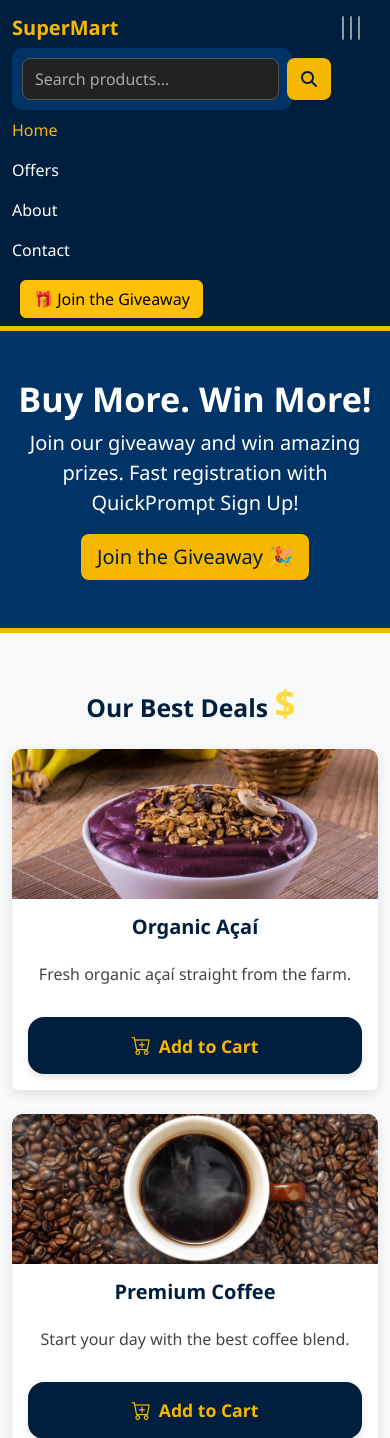
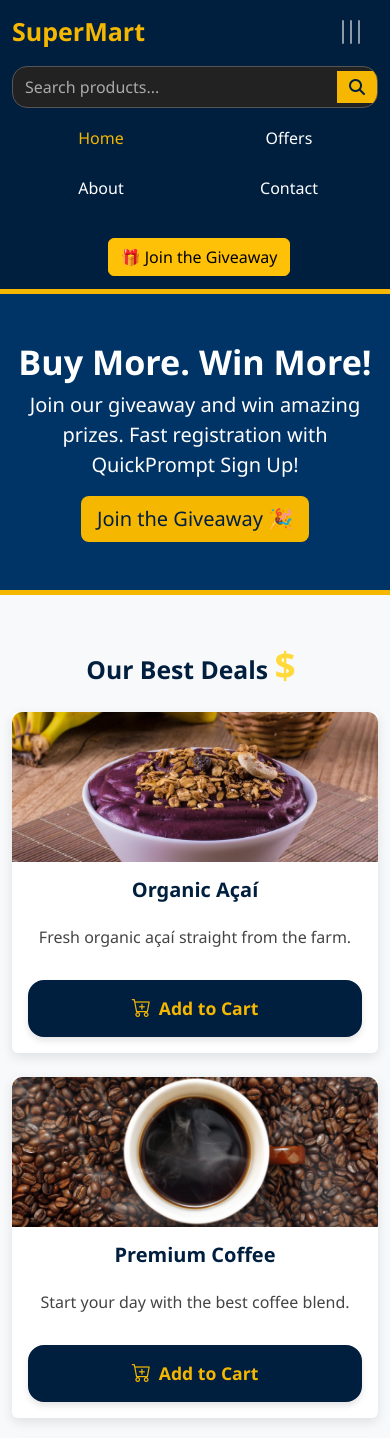
Before and after one commit to apedrodev1/JavaScript-Learning-HUB, a PHP site: page / in a window 390 px wide, after a click that opens the changed part. Shown: the top 1438 px of the page. Run offline with PHP 8.4, Linux system fonts and the light colour scheme.

Commit message:
feat: search bar and refactor: responsivity

```diff
--- a/QuickPrompt SignUp/src/css/styleIndex.css
+++ b/QuickPrompt SignUp/src/css/styleIndex.css
@@ -6,6 +6,7 @@
   --medium-color: #003366;
   --light-color: #f8f9fa;
   --text-color: #ffffff;
+  --bk-color: #222;
 }
 
 /* 🌐 Body */
@@ -22,7 +23,7 @@ body {
 
 .navbar .nav-link {
   color: var(--text-color);
-  transition: color 0.3s;
+  transition: color 0.2s;
 }
 
 .navbar .nav-link:hover,
@@ -33,25 +34,30 @@ body {
 .navbar-brand {
   color: var(--primary-color);
   font-weight: bold;
+  font-size: 25px;
 }
 
 /* 🎯 Search bar */
+/* 🔍 Barra de pesquisa estilizada */
 .search-bar {
-  max-width: 280px;
+  min-width: 150px;
   width: 100%;
   display: flex;
-  gap: 8px;
-  transition: all 0.3s ease-in-out;
+  align-items: center;
+  border-radius: 25px;
+  overflow: hidden;
+  background-color: var(--bk-color);
+  border: 1px solid #555;
+  transition: box-shadow 0.3s ease-in-out;
 }
 
 .search-bar input {
-  background-color: #222;
-  border: 1px solid #555;
+  flex: 1;
+  padding: 8px 12px;
+  background: transparent;
+  border: none;
   color: #fff;
-  padding: 8px 12px;
-  border-radius: 8px;
-  flex: 1;
-  transition: all 0.25s ease;
+  font-size: 1rem;
 }
 
 .search-bar input::placeholder {
@@ -60,55 +66,28 @@ body {
 
 .search-bar input:focus {
   outline: none;
-  border-color: var(--primary-color);
-  box-shadow: 0 0 8px rgba(245, 183, 0, 0.6);
 }
 
 .search-bar button {
   background-color: var(--primary-color);
+  border: none;
+  padding: none;
   color: var(--dark-color);
-  border: none;
-  padding: 8px 14px;
-  border-radius: 8px;
   cursor: pointer;
-  transition: background-color 0.25s ease, transform 0.2s ease;
+  display: flex;
+  align-items: center;
+  justify-content: center;
+  transition: background-color 0.3s ease, transform 0.2s ease;
 }
 
 .search-bar button:hover {
-  background-color: var(--primary-hover);
-  transform: scale(1.05);
+  transform: scale(1.4);
 }
 
-/* 🎨 Ajuste do fundo: mais vibrante no mobile, mais clean no desktop */
-@media (max-width: 992px) {
-  .search-bar {
-    background-color: var(--medium-color);
-    padding: 10px;
-    border-radius: 10px;
-  }
+/* Efeito quando a barra estiver ativa */
+.search-bar:focus-within {
+  box-shadow: 0 0 8px var(--primary-color);
 }
-
-/* 🍔 Animação suave do botão hamburguer */
-.navbar-toggler {
-  border: none;
-  transition: transform 0.5s ease;
-}
-
-.navbar-toggler:focus {
-  outline: none;
-  box-shadow: none;
-}
-
-.navbar-toggler:hover {
-  transform: rotate(8px) scale(1.05);
-}
-
-/* Estado ativo com transição */
-.navbar-toggler[aria-expanded="true"] {
-  transform: rotate(90deg);
-}
-
-
 
 /* 🏆 Hero Section */
 .hero {
@@ -262,6 +241,122 @@ footer p {
 /* Responsividade da Navbar */
 @media (max-width: 992px) {
   .navbar .btn {
-    margin-top: 10px;
+    margin-top: 20px;
+  }
+
+  .navbar-nav {
+    display: grid;
+    grid-template-columns: 1fr 1fr; /* duas colunas iguais */
+    gap: 10px;
+    text-align: center;
+  }
+
+  /* Itens comuns */
+  .navbar-nav .nav-item {
+    width: 100%;
   }
 }
+
+/* 🍔 Animação suave do botão hamburguer */
+.navbar-toggler {
+  border: none;
+  transition: transform 0.5s ease;
+}
+
+.navbar-toggler:focus {
+  outline: none;
+  box-shadow: none;
+}
+
+.navbar-toggler:hover {
+  transform: rotate(8px) scale(1.05);
+}
+
+/* Estado ativo com transição */
+.navbar-toggler[aria-expanded="true"] {
+  transform: rotate(90deg);
+}
+
+
+
+/* 🔍 Barra de pesquisa responsiva */
+.search-bar {
+  max-width: 280px;
+  width: 100%;
+  display: flex;
+  align-items: center;
+  border-radius: 25px;
+  overflow: hidden;
+  background-color: var(--bk-color);
+  border: 1px solid #555;
+  transition: box-shadow 0.5s ease-in-out;
+}
+
+.search-bar input {
+  flex: 1;
+  padding: 8px 12px;
+  background: transparent;
+  border: none;
+  color: #fff;
+  font-size: 1rem;
+}
+
+.search-bar input::placeholder {
+  color: #aaa;
+}
+
+.search-bar button {
+  background-color: var(--primary-color);
+  border: none;
+  padding: 8px 12px;
+  color: var(--dark-color);
+  cursor: pointer;
+  display: flex;
+  align-items: center;
+  justify-content: center;
+  transition: background-color 0.3s ease, transform 0.2s ease;
+}
+
+/* Efeito quando ativa */
+.search-bar:focus-within {
+  box-shadow: 0 0 8px var(--primary-color);
+}
+
+/* 📱 Ajustes para telas menores */
+@media (max-width: 992px) {
+  .search-bar {
+    max-width: 100%;
+    border-radius: 15px;
+    margin: 10px 0;
+  }
+}
+
+@media (max-width: 576px) {
+  .navbar {
+    flex-direction: column;
+    align-items: stretch;
+  }
+  .search-bar {
+    order: 2;
+    margin: 10px auto;
+  }
+}
+
+ .navbar-nav .nav-item:last-child {
+    grid-column: span 2; /* ocupa as duas colunas */
+    display: flex;
+    justify-content: center;
+  }
+
+
+   /* Giveaway centralizado */
+  .navbar-nav .nav-item:last-child .btn {
+    width: auto;
+    margin-bottom: 5px;
+  }
+
+  /*
+  ver depois
+  .navbar-nav .btn:hover {
+   transform: scale(1.5);
+  } */
```
